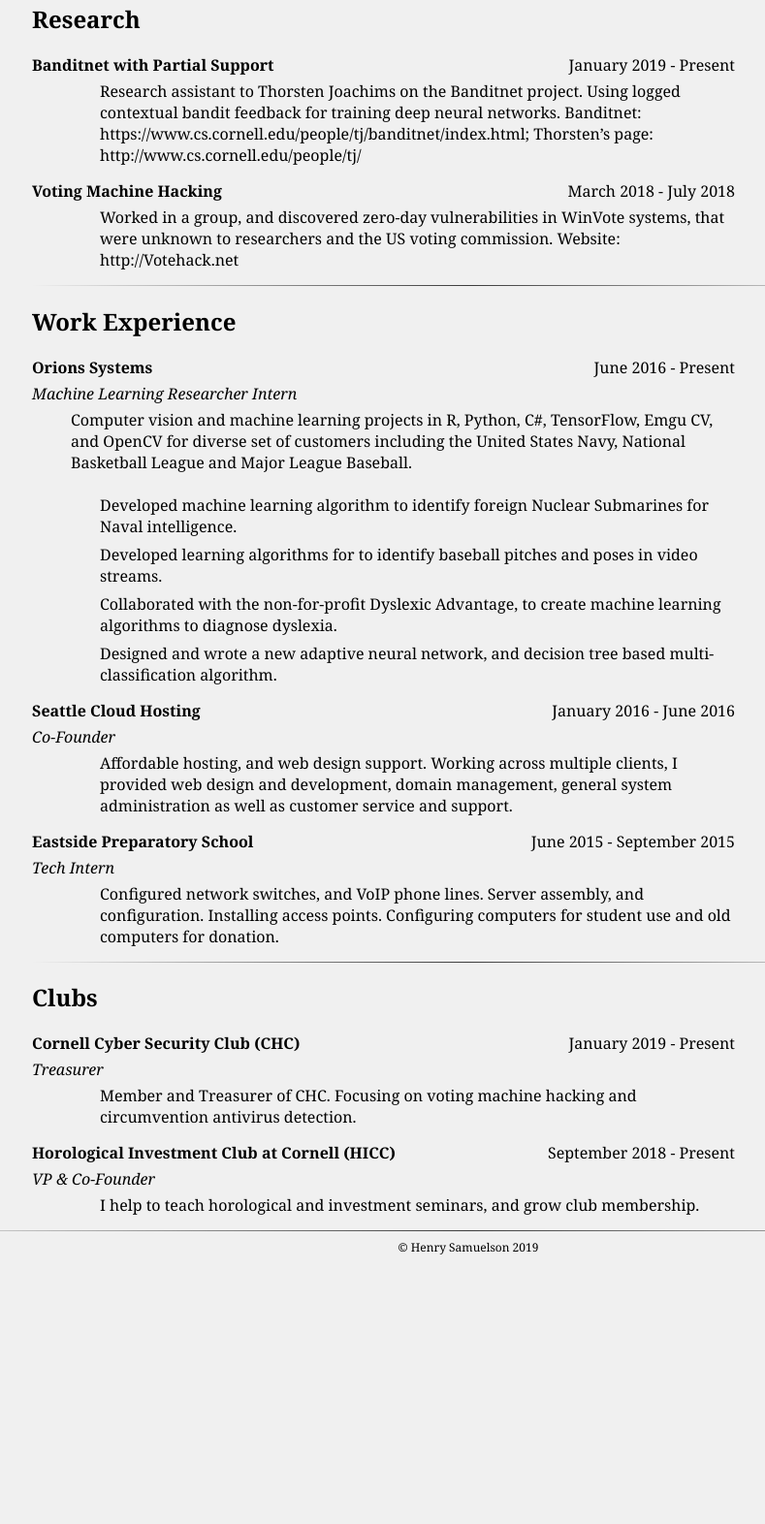
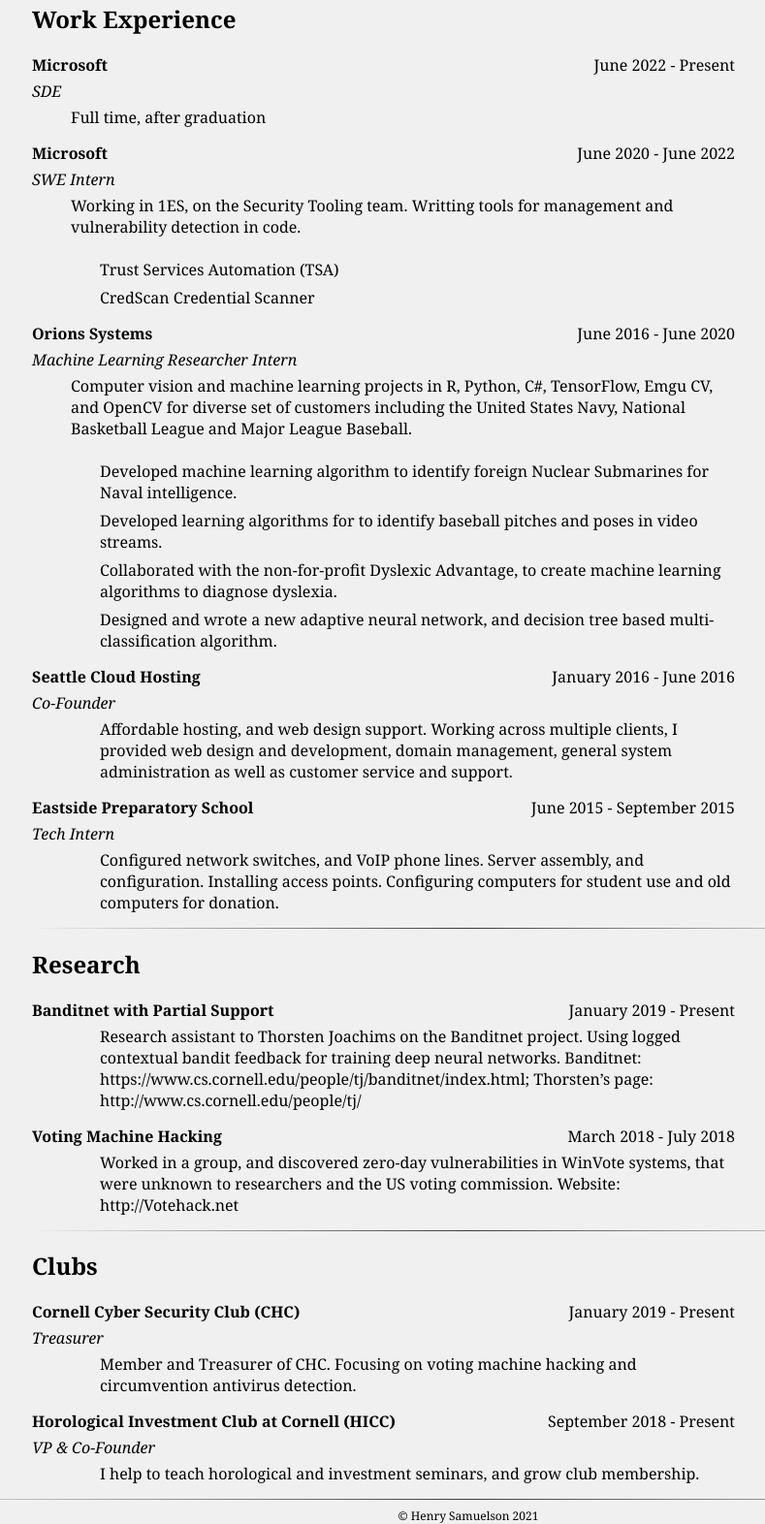
Before and after one commit to hsamuelson/hsamuelson.github.io, a plain HTML site: page cv.html in a window 1280 px wide. Shown: the part 333-1905 px from the top of the page at 97% size, without its empty margins (157-946 px from the left). Before the commit the page ends 1628 px from the top, so only its background shows below. Drawn offline with Linux system fonts and the light colour scheme.

Commit message:
updates to life

```diff
--- a/cv.html
+++ b/cv.html
@@ -40,37 +40,38 @@
               <li>Hunter R. Rawlings III Presidential Research Scholar</li>
           </ul>
    </div>
+   <hr>
 
-   <div id="expandall"></div>
-   <hr>
-   <div class = 'aboutHeader'><h2>Research</h2></div>
-
+    <div class = 'aboutHeader'><h2>Work Experience</h2></div>
     <div id="expandall"></div>
     <div class="talk" style="width: 725px">
-            <div class="right" style="float: right">
-                  <p>January 2019 - Present</p>
-            </div>
-            <p><b>Banditnet with Partial Support</b></p>
-            <ul>
-                <li>Research assistant to Thorsten Joachims on the Banditnet project. Using logged contextual bandit feedback for training deep neural networks. Banditnet: https://www.cs.cornell.edu/people/tj/banditnet/index.html; Thorsten’s page: http://www.cs.cornell.edu/people/tj/  </li>
-            </ul>
-     </div>
-     <div class="talk" style="width: 725px">
-            <div class="right" style="float: right">
-                  <p>March 2018 - July 2018</p>
-            </div>
-            <p><b>Voting Machine Hacking</b></p>
-            <ul>
-                <li>Worked in a group, and discovered zero-day vulnerabilities in WinVote systems, that were unknown to researchers and the US voting commission. Website: http://Votehack.net  </li>
-            </ul>
-     </div>
-    <hr>
-    <div class = 'aboutHeader'><h2>Work Experience</h2></div>
+        <div class="right" style="float: right">
+              <p>June 2022 - Present</p>
+        </div>
+        <p><b>Microsoft</b></p>
+        <p><i>SDE</i></p>
+        <ul> Full time, after graduation
+
+        </ul>
+ </div>
     <div id="expandall"></div>
-
+    <div class="talk" style="width: 725px">
+        <div class="right" style="float: right">
+              <p>June 2020 - June 2022</p>
+        </div>
+        <p><b>Microsoft</b></p>
+        <p><i>SWE Intern</i></p>
+        <ul>
+            Working in 1ES, on the Security Tooling team. Writting tools for management and vulnerability detection in code.
+            <br>
+            <br>
+            <li> Trust Services Automation (TSA)</li>
+            <li> CredScan Credential Scanner</li>
+        </ul>
+ </div>
     <div class="talk" style="width: 725px">
           <div class="right" style="float: right">
-                <p>June 2016 - Present</p>
+                <p>June 2016 - June 2020</p>
           </div>
           <p><b>Orions Systems</b></p>
           <p><i>Machine Learning Researcher Intern</i></p>
@@ -104,6 +105,30 @@
               <li>Configured network switches, and VoIP phone lines. Server assembly, and configuration. Installing access points. Configuring computers for student use and old computers for donation.</li>
           </ul>
    </div>
+   <div id="expandall"></div>
+   <hr>
+   <div class = 'aboutHeader'><h2>Research</h2></div>
+
+    <div id="expandall"></div>
+    <div class="talk" style="width: 725px">
+            <div class="right" style="float: right">
+                  <p>January 2019 - Present</p>
+            </div>
+            <p><b>Banditnet with Partial Support</b></p>
+            <ul>
+                <li>Research assistant to Thorsten Joachims on the Banditnet project. Using logged contextual bandit feedback for training deep neural networks. Banditnet: https://www.cs.cornell.edu/people/tj/banditnet/index.html; Thorsten’s page: http://www.cs.cornell.edu/people/tj/  </li>
+            </ul>
+     </div>
+     <div class="talk" style="width: 725px">
+            <div class="right" style="float: right">
+                  <p>March 2018 - July 2018</p>
+            </div>
+            <p><b>Voting Machine Hacking</b></p>
+            <ul>
+                <li>Worked in a group, and discovered zero-day vulnerabilities in WinVote systems, that were unknown to researchers and the US voting commission. Website: http://Votehack.net  </li>
+            </ul>
+     </div>
+
     <hr>
         <div class="aboutHeader">
 
@@ -137,7 +162,7 @@
     <hr>
 
 
-    <div id="colorScheme"> © Henry Samuelson 2019
+    <div id="colorScheme"> © Henry Samuelson 2021
     </div>
 <div class="fore">
 
```
Also changed, not shown: fun.html (+6 -7 lines), index.html (+3 -6 lines), projects.html (+1 -1 lines), 1 other file.
